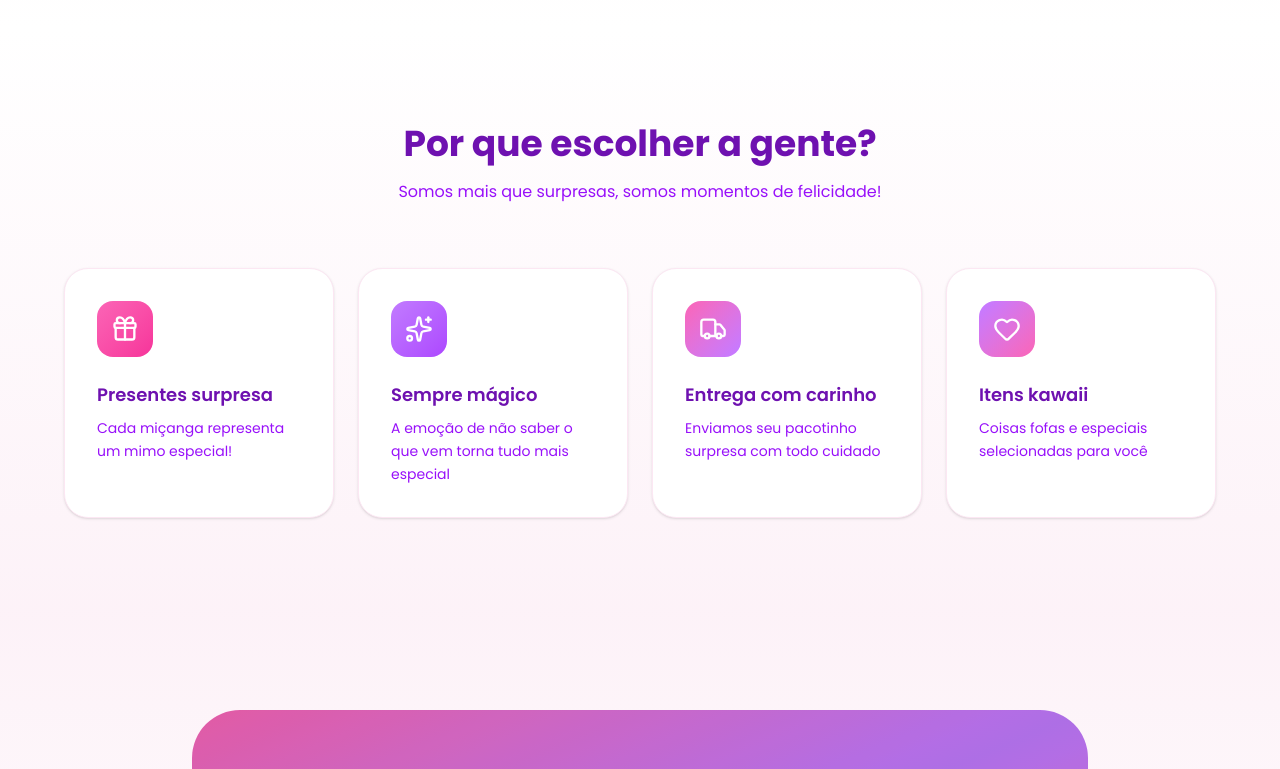
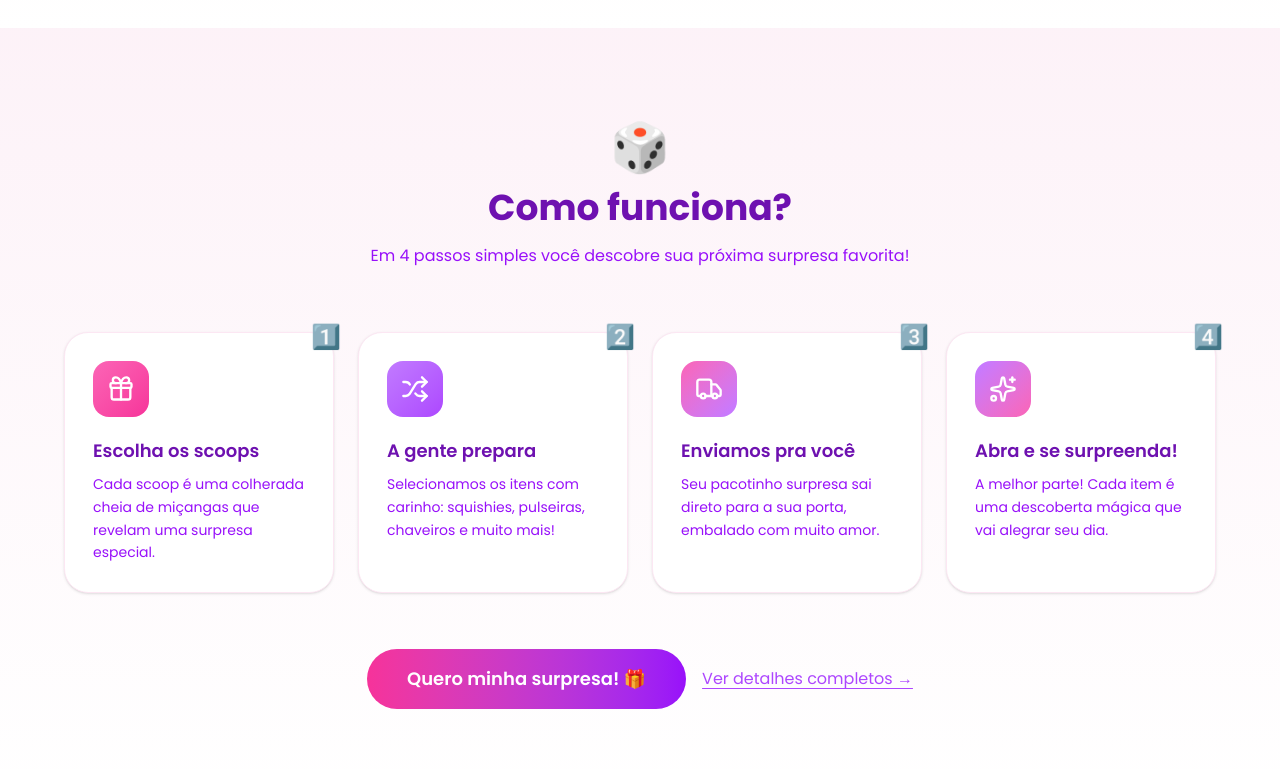
Before and after one commit to JohnatanSSP/LP-miniSonhos, a Next.js app: page / in a window 1280 px wide. Shown: the part 1520-2289 px from the top of the page. Built offline with nearby package versions, Linux system fonts and the light colour scheme.

Commit message:
refactor: adjustments finals for deploy

```diff
--- /dev/null
+++ b/app/components/HowItWorksSection.tsx
@@ -0,0 +1,108 @@
+"use client";
+import { motion } from "framer-motion";
+import { Gift, Shuffle, Truck, Sparkles } from "lucide-react";
+import Link from "next/link";
+
+const steps = [
+  {
+    icon: Gift,
+    title: "Escolha os scoops",
+    description: "Cada scoop é uma colherada cheia de miçangas que revelam uma surpresa especial.",
+    color: "from-pink-400 to-pink-500",
+    emoji: "1️⃣",
+  },
+  {
+    icon: Shuffle,
+    title: "A gente prepara",
+    description: "Selecionamos os itens com carinho: squishies, pulseiras, chaveiros e muito mais!",
+    color: "from-purple-400 to-purple-500",
+    emoji: "2️⃣",
+  },
+  {
+    icon: Truck,
+    title: "Enviamos pra você",
+    description: "Seu pacotinho surpresa sai direto para a sua porta, embalado com muito amor.",
+    color: "from-pink-400 to-purple-400",
+    emoji: "3️⃣",
+  },
+  {
+    icon: Sparkles,
+    title: "Abra e se surpreenda!",
+    description: "A melhor parte! Cada item é uma descoberta mágica que vai alegrar seu dia.",
+    color: "from-purple-400 to-pink-400",
+    emoji: "4️⃣",
+  },
+];
+
+export default function HowItWorksSection() {
+  return (
+    <section className="py-16 sm:py-24 px-4 sm:px-6 bg-gradient-to-b from-pink-50 to-white">
+      <div className="max-w-6xl mx-auto">
+        {/* Header */}
+        <motion.div
+          initial={{ opacity: 0, y: 20 }}
+          whileInView={{ opacity: 1, y: 0 }}
+          viewport={{ once: true }}
+          className="text-center mb-10 sm:mb-16"
+        >
+          <span className="text-4xl sm:text-5xl mb-3 sm:mb-4 block">🎲</span>
+          <h2 className="text-2xl sm:text-3xl md:text-4xl font-bold text-purple-800 mb-3 sm:mb-4">
+            Como funciona?
+          </h2>
+          <p className="text-purple-600 max-w-xl mx-auto text-sm sm:text-base">
+            Em 4 passos simples você descobre sua próxima surpresa favorita!
+          </p>
+        </motion.div>
+
+        {/* Steps grid */}
+        <div className="grid grid-cols-1 sm:grid-cols-2 lg:grid-cols-4 gap-4 sm:gap-6 mb-10 sm:mb-14">
+          {steps.map((step, i) => (
+            <motion.div
+              key={i}
+              initial={{ opacity: 0, y: 40 }}
+              whileInView={{ opacity: 1, y: 0 }}
+              viewport={{ once: true }}
+              transition={{ delay: i * 0.1, duration: 0.5 }}
+              className="relative bg-white rounded-3xl p-5 sm:p-7 shadow-sm border border-pink-100 hover:shadow-md hover:border-purple-200 transition-all duration-300 group"
+            >
+              {/* Step number badge */}
+              <span className="absolute -top-3 -right-2 text-xl sm:text-2xl">{step.emoji}</span>
+
+              <div
+                className={`w-11 h-11 sm:w-14 sm:h-14 rounded-2xl bg-gradient-to-br ${step.color} flex items-center justify-center mb-4 sm:mb-5 group-hover:scale-110 transition-transform duration-300`}
+              >
+                <step.icon className="w-5 h-5 sm:w-7 sm:h-7 text-white" />
+              </div>
+              <h3 className="text-base sm:text-lg font-semibold text-purple-800 mb-2">
+                {step.title}
+              </h3>
+              <p className="text-purple-600 text-xs sm:text-sm leading-relaxed">
+                {step.description}
+              </p>
+            </motion.div>
+          ))}
+        </div>
+
+        {/* CTA */}
+        <motion.div
+          initial={{ opacity: 0, y: 20 }}
+          whileInView={{ opacity: 1, y: 0 }}
+          viewport={{ once: true }}
+          className="flex flex-col sm:flex-row gap-3 sm:gap-4 justify-center items-center"
+        >
+          <Link href="/order" className="w-full sm:w-auto">
+            <button className="w-full sm:w-auto rounded-full py-3 sm:py-4 px-7 sm:px-10 text-base sm:text-lg font-semibold text-white bg-gradient-to-r from-pink-500 to-purple-600 hover:from-pink-600 hover:to-purple-700 transition-all duration-300 hover:scale-105 hover:shadow-lg whitespace-nowrap">
+              Quero minha surpresa! 🎁
+            </button>
+          </Link>
+          <Link
+            href="/HowItWorks"
+            className="w-full sm:w-auto text-center text-purple-500 hover:text-purple-700 font-medium text-sm sm:text-base transition-colors underline underline-offset-4"
+          >
+            Ver detalhes completos →
+          </Link>
+        </motion.div>
+      </div>
+    </section>
+  );
+}
--- a/app/layout.tsx
+++ b/app/layout.tsx
@@ -1,4 +1,3 @@
-
 import type { Metadata } from "next";
 import { Poppins } from "next/font/google";
 import "./globals.css";
@@ -9,8 +8,6 @@ const poppins = Poppins({
   variable: "--font-poppins",
   subsets: ["latin"],
 });
-
-
 
 export const metadata: Metadata = {
   title: "Mini Sonhos - Surpresas Personalizadas",
@@ -25,10 +22,12 @@ export default function RootLayout({
   return (
     <html
       lang="pt-br"
-      className={`${poppins.variable} h-full antialiased scrollbar-thin scrollbar-thumb-pink-600 scrollbar-track-pink-600 scrollbar-thumb-pink-700 scrollbar-track-pink-900`}
+      className={`${poppins.variable} h-full antialiased`}
     >
-      <body className="min-h-full flex flex-col ">{children}</body>
-      {/* <FairyDustCursor/> */}
+      <body className="min-h-full flex flex-col">
+        {children}
+        <FairyDustCursor />
+      </body>
     </html>
   );
 }
--- a/app/page.tsx
+++ b/app/page.tsx
@@ -1,7 +1,7 @@
 import CiaSection from "./components/CiaSection";
-import { FairyDustCursor } from "./components/fairydust/fairydust";
 import Footer from "./components/Footer";
 import Hero from "./components/Hero";
+import HowItWorksSection from "./components/HowItWorksSection";
 import WhatGetSection from "./components/WhatGetSection";
 import WhatsAppButton from "./components/WhatsAppButton";
 import WhySection from "./components/WhySection";
@@ -12,10 +12,10 @@ export default function page() {
             <WhatsAppButton />
             <Hero />
             <WhatGetSection />
+            <HowItWorksSection />
             <WhySection />
             <CiaSection />
             <Footer />
-            <FairyDustCursor />
         </div>
     );
 }
```
Also changed, not shown: app/components/fairydust/fairydust.tsx (+49 -106 lines).
